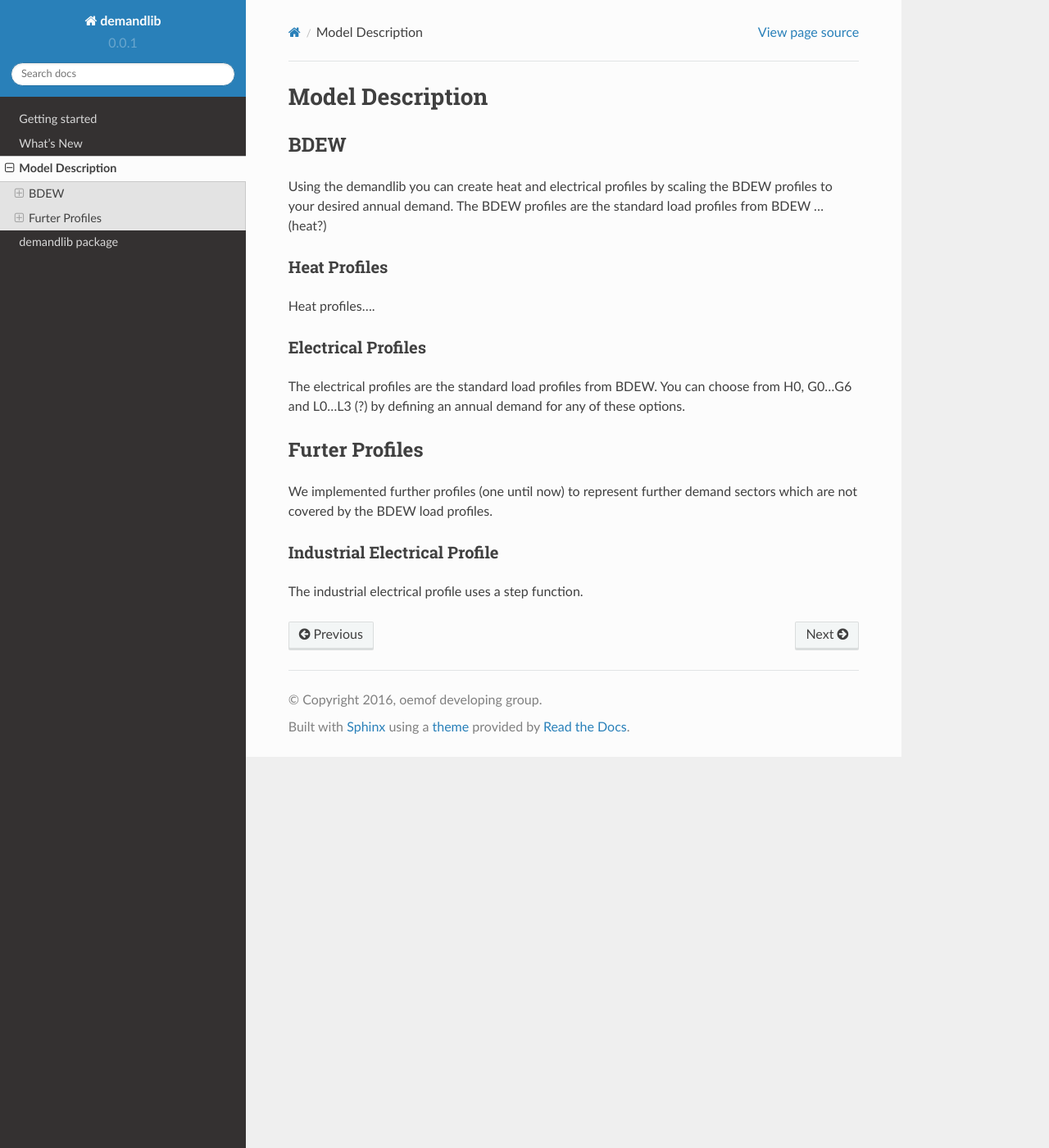
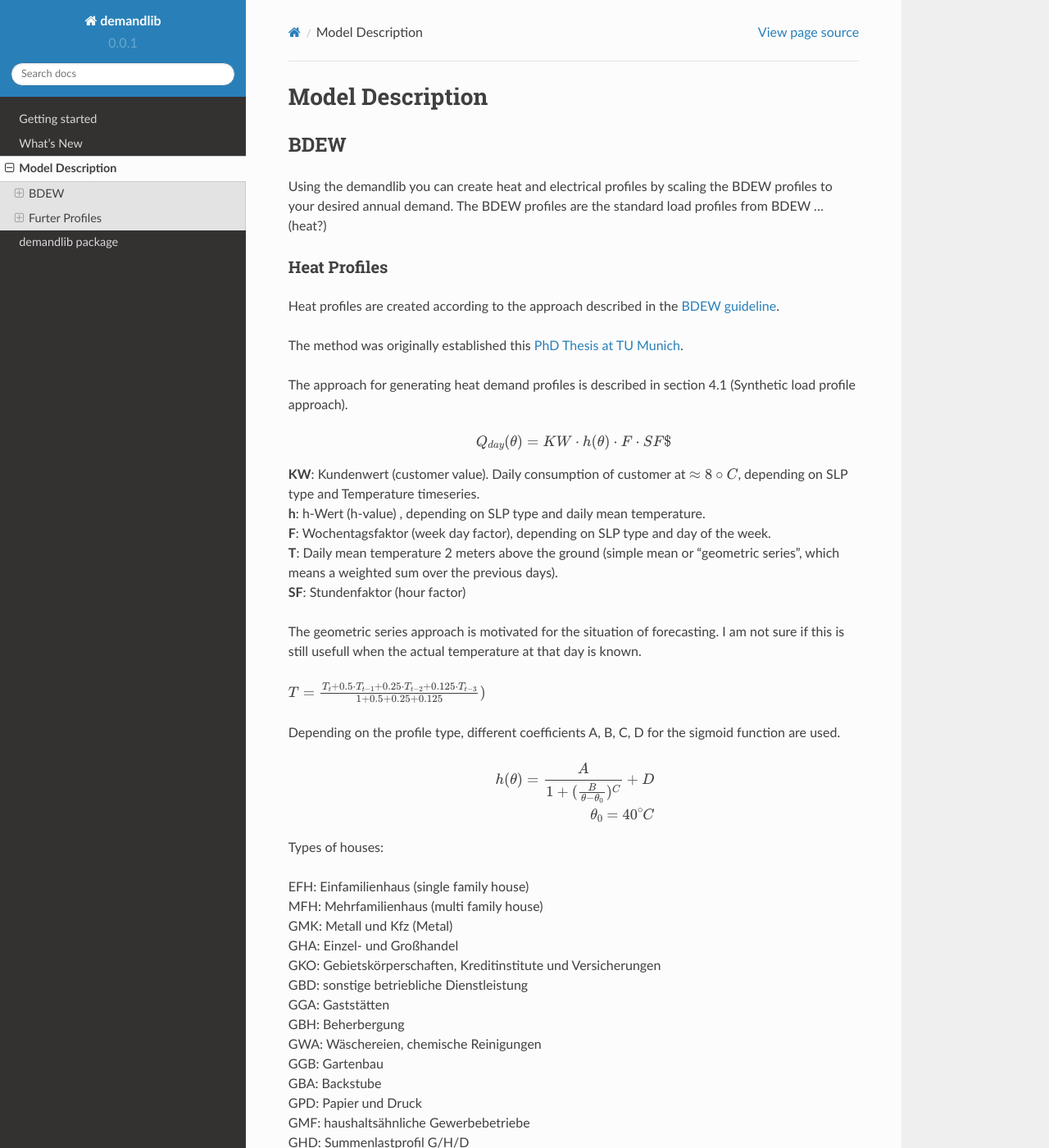
Before and after one commit to oemof/demandlib, a Sphinx documentation site: the page built from doc/description.rst, in a window 1280 px wide and 1400 px high. Shown: the whole window at 82% size. Built offline with Sphinx 7.4.7 and the Read the Docs theme 2.0.0, drawn with Linux system fonts in a browser that asks for light colours; formulas are drawn with MathJax 3.

Commit message:
Add heat profile description

```diff
--- a/doc/description.rst
+++ b/doc/description.rst
@@ -12,7 +12,51 @@ The BDEW profiles are the standard load profiles from BDEW ... (heat?)
 Heat Profiles
 +++++++++++++
 
-Heat profiles....
+Heat profiles are created according to the approach described in the `BDEW guideline <https://www.enwg-veroeffentlichungen.de/badtoelz/Netze/Gasnetz/Netzbeschreibung/LF-Abwicklung-von-Standardlastprofilen-Gas-20110630-final.pdf>`_.
+
+The method was originally established this `PhD Thesis at TU Munich <https://mediatum.ub.tum.de/doc/601557/601557.pdf>`_.
+
+The approach for generating heat demand profiles is described in section 4.1 (Synthetic load profile approach).
+
+.. math::
+
+    Q_{day}(\theta) = KW \cdot h(\theta) \cdot F \cdot SF$
+
+| **KW**: Kundenwert (customer value). Daily consumption of customer at :math:`\approx 8 \circ C`, depending on SLP type and Temperature timeseries.
+| **h**: h-Wert (h-value) , depending on SLP type and daily mean temperature.
+| **F**: Wochentagsfaktor (week day factor), depending on SLP type and day of the week.
+| **T**: Daily mean temperature 2 meters above the ground (simple mean or "geometric series", which means a weighted sum over the previous days).
+| **SF**: Stundenfaktor (hour factor)
+
+The geometric series approach is motivated for the situation of forecasting. I am not sure if this is still usefull when the
+actual temperature at that day is known.
+
+:math:`T = \frac{T_t + 0.5 \cdot T_{t-1} + 0.25 \cdot T_{t-2} + 0.125 \cdot T_{t-3}}{1 + 0.5 + 0.25 + 0.125})`
+
+Depending on the profile type, different coefficients A, B, C, D for the sigmoid function are used.
+
+.. math::
+
+   h(\theta) = \frac{A}{1+(\frac{B}{\theta-\theta_0})^C} + D
+
+   \theta_0 = 40^\circ C
+
+Types of houses:
+
+| EFH: Einfamilienhaus (single family house)
+| MFH: Mehrfamilienhaus (multi family house)
+| GMK: Metall und Kfz (Metal)
+| GHA: Einzel- und Großhandel
+| GKO: Gebietskörperschaften, Kreditinstitute und Versicherungen
+| GBD: sonstige betriebliche Dienstleistung
+| GGA: Gaststätten
+| GBH: Beherbergung
+| GWA: Wäschereien, chemische Reinigungen
+| GGB: Gartenbau
+| GBA: Backstube
+| GPD: Papier und Druck
+| GMF: haushaltsähnliche Gewerbebetriebe
+| GHD: Summenlastprofil G/H/D
 
 Electrical Profiles
 ++++++++++++++++++++
```
